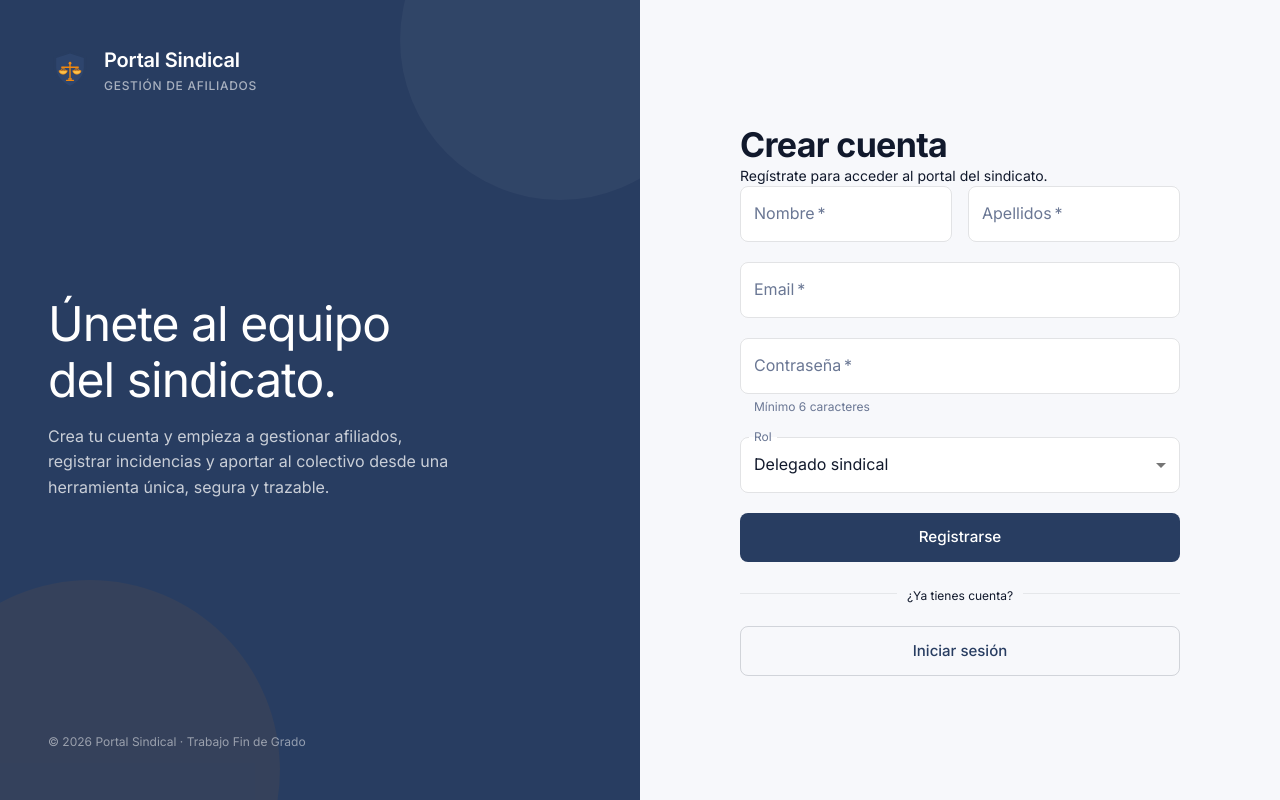
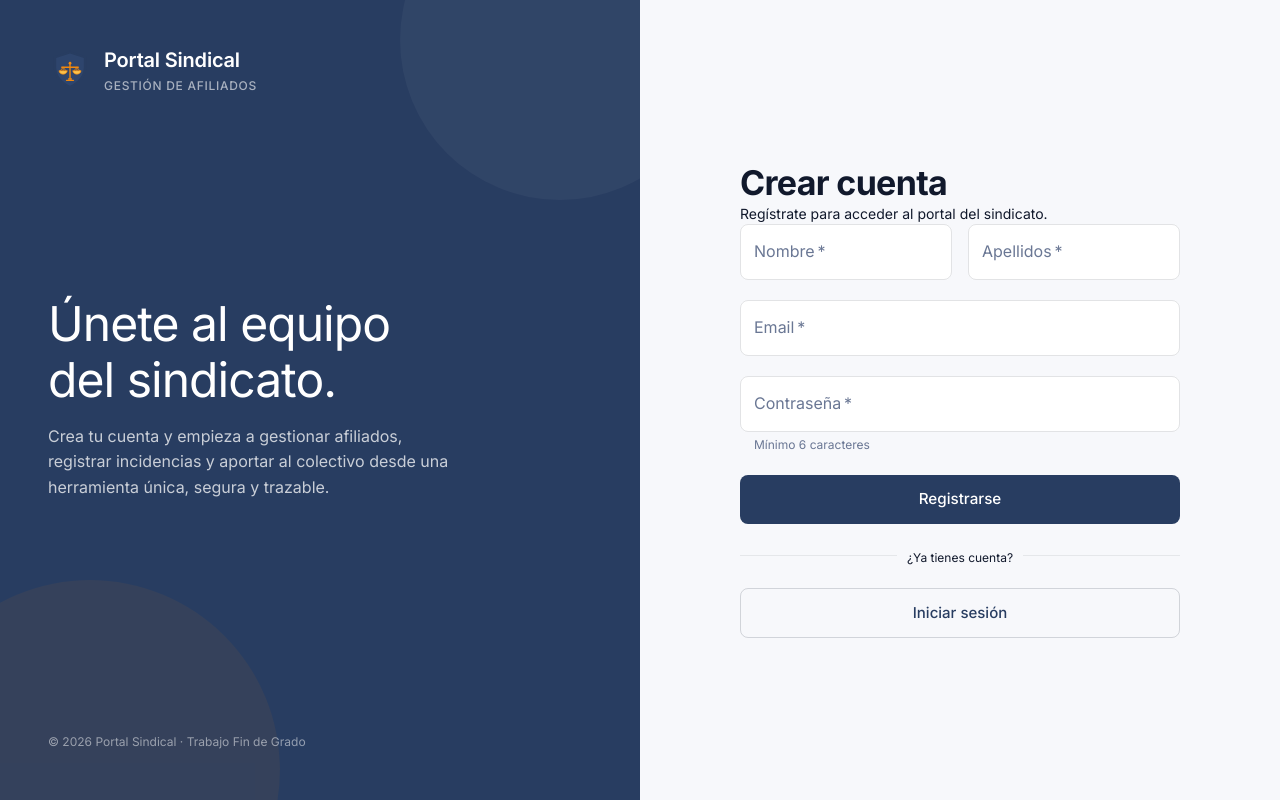
Before and after one commit to gloriasj/sindicato-tfg, a React (Vite) app: page /register in a window 1280 px wide. Built offline with nearby package versions, Linux system fonts and the light colour scheme; no server answers.

Commit message:
cambios a la hora de crearse la cuenta

```diff
--- a/src/pages/Register.jsx
+++ b/src/pages/Register.jsx
@@ -8,8 +8,7 @@
 import { useState } from 'react';
 import { Link, useNavigate } from 'react-router-dom';
 import {
-  Box, TextField, Button, Typography, Alert, Stack,
-  MenuItem, Divider,
+  Box, TextField, Button, Typography, Alert, Stack, Divider,
 } from '@mui/material';
 import { useAuth } from '../context/AuthContext';
 import Logo from '../components/Logo';
@@ -22,7 +21,6 @@ export default function Register() {
   const [apellidos, setApellidos] = useState('');
   const [email, setEmail]         = useState('');
   const [password, setPassword]   = useState('');
-  const [rol, setRol]             = useState('delegado');
   const [error, setError]         = useState(null);
   const [exito, setExito]         = useState(false);
   const [cargando, setCargando]   = useState(false);
@@ -38,7 +36,9 @@ export default function Register() {
 
     setCargando(true);
 
-    const { error } = await registro(email, password, { nombre, apellidos, rol });
+    // Mandamos siempre 'delegado' por seguridad. El trigger de la BD
+    // también lo tiene como valor por defecto, blindándolo por partida doble.
+    const { error } = await registro(email, password, { nombre, apellidos, rol: 'delegado' });
 
     if (error) {
       setError(error.message);
@@ -193,15 +193,6 @@ export default function Register() {
                            helperText="Mínimo 6 caracteres"
                 />
 
-              <TextField select label="Rol"
-                value={rol}
-                onChange={(e) => setRol(e.target.value)}
-                fullWidth
-              >
-                <MenuItem value="delegado">Delegado sindical</MenuItem>
-                <MenuItem value="admin">Administrador</MenuItem>
-              </TextField>
-
                 <Button
                     type="submit"
                     variant="contained"
```
Lines whose indentation alone changed are shown as unchanged.
